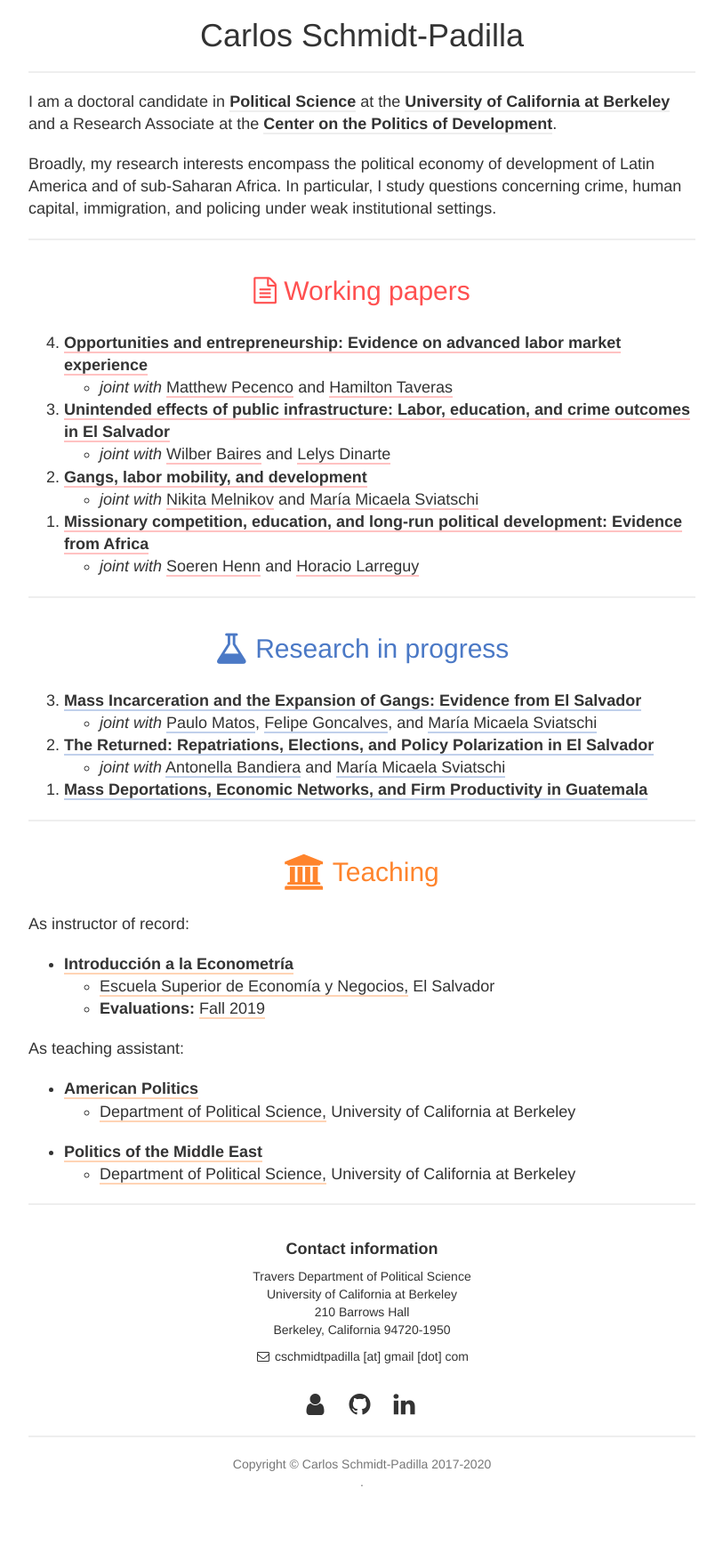
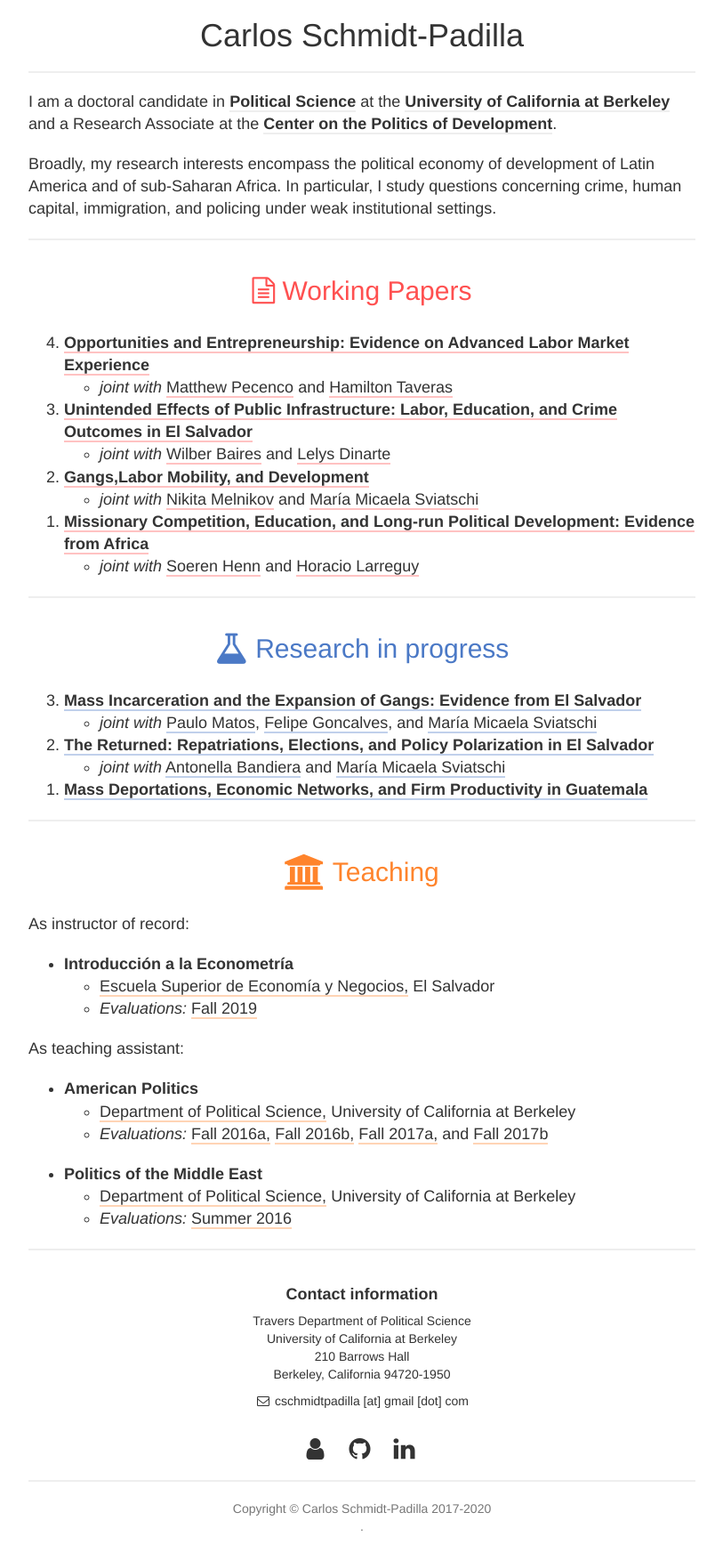
Before and after one commit to cschmidtpadilla/cschmidtpadilla.github.io, a Jekyll site: the page built from index.html, in a window 1280 px wide. Shown: the whole page at 89% size, without its empty margins (233-1046 px from the left). Built offline with Jekyll 4.4.1, drawn with Linux system fonts in a browser that asks for light colours; nearby versions of some CDN libraries; library files that are not in the unit come from our copies; before the commit the page ends 1695 px from its top, so only the background shows below that.

Commit message:
minor changes to teaching section

```diff
--- a/_includes/teaching.html
+++ b/_includes/teaching.html
@@ -12,23 +12,25 @@
           As instructor of record:
         </p>
         <ul class="lead text-left">
-          <li class="sep2"><a class="teaching" target="_blank"><b>Introducción a la Econometría</b></a></li>
+          <li class="sep2"><b>Introducción a la Econometría</b></li>
           <ul class="lead text-left">
             <li class="sep3"> <a class="teaching" href="https://www.esen.edu.sv/" target="_blank">Escuela Superior de Economía y Negocios,</a> El Salvador
-            <li class="sep3"><b>Evaluations: </b><a class="teaching" href="https://www.dropbox.com/s/qwbkomkqyisrz3j/schmidtpadilla_carlos_esen_econometrics_fall2019.pdf?raw=1" target="_blank">Fall 2019</a>
+            <li class="sep3"><i>Evaluations: </i><a class="teaching" href="https://www.dropbox.com/s/qwbkomkqyisrz3j/schmidtpadilla_carlos_esen_econometrics_fall2019.pdf?raw=1" target="_blank">Fall 2019</a>
           </ul>
         </ul>
         <p class="lead text-left">
           As teaching assistant:
         </p>
         <ul class="lead text-left">
-          <li class="sep2"><a class="teaching" target="_blank"><b>American Politics</b></a></li>
+          <li class="sep2"><b>American Politics</b></li>
           <ul class="lead text-left">
             <li class="sep3"> <a class="teaching" href="https://polisci.berkeley.edu/" target="_blank">Department of Political Science,</a> University of California at Berkeley
+            <li class="sep3"><i>Evaluations: </i><a class="teaching" href="https://www.dropbox.com/s/376t5ez46779h0m/schmidtpadilla_carlos_ucb_polsci1_fall2016a.pdf?raw=1" target="_blank">Fall 2016a,</a> <a class="teaching" href="https://www.dropbox.com/s/vwpxq67d5ih66p1/schmidtpadilla_carlos_ucb_polsci1_fall2016b.pdf?raw=1" target="_blank">Fall 2016b,</a> <a class="teaching" href="https://www.dropbox.com/s/tfhpsf8ufmo50nn/schmidtpadilla_carlos_ucb_polsci1_fall2017a.pdf?raw=1" target="_blank">Fall 2017a,</a> and <a class="teaching" href="https://www.dropbox.com/s/hruhx6gskrdeouj/schmidtpadilla_carlos_ucb_polsci1_fall2017b.pdf?raw=1" target="_blank">Fall 2017b</a>
           </ul>
-          <li class="sep2"><a class="teaching" target="_blank"><b>Politics of the Middle East</b></a></li>
+          <li class="sep2"><b>Politics of the Middle East</b></li>
           <ul class="lead text-left">
             <li class="sep3"> <a class="teaching" href="https://polisci.berkeley.edu/" target="_blank">Department of Political Science,</a> University of California at Berkeley
+            <li class="sep3"><i>Evaluations: </i><a class="teaching" href="https://www.dropbox.com/s/rltws59ze1h8o20/schmidtpadilla_carlos_ucb_polsci146_summer2016.pdf?raw=1" target="_blank">Summer 2016</a>
           </ul>
         </ul>
         <hr>
--- a/_includes/working.html
+++ b/_includes/working.html
@@ -5,26 +5,26 @@
       <div class="col-md-8 text-center">
         <h2 id="working">
           <span class="fa fa-file-text-o main-list-item-icon"></span>
-          Working papers
+          Working Papers
         </h2>
         <br>
         <ol reversed class="lead text-left">
-          <li><a class="working" href="https://www.dropbox.com/s/by83h0d62oe00hg/entrepreneurship_pecencoschmidtpadillataveras.pdf?raw=1" target="_blank"><b>Opportunities and entrepreneurship: Evidence on advanced labor market experience</b></a>
+          <li><a class="working" href="https://www.dropbox.com/s/by83h0d62oe00hg/entrepreneurship_pecencoschmidtpadillataveras.pdf?raw=1" target="_blank"><b>Opportunities and Entrepreneurship: Evidence on Advanced Labor Market Experience</b></a>
             <ul>
               <li> <i>joint with</i> <a class=working href="https://www.matthewpecenco.com/" target="_blank">Matthew Pecenco</a> and <a class=working href="https://do.linkedin.com/in/hamilton-taveras-640a7488/" target="_blank">Hamilton Taveras</a>
             </ul>
           </li>
-          <li><a class="working" target="_blank"><b>Unintended effects of public infrastructure: Labor, education, and crime outcomes in El Salvador</b></a>
+          <li><a class="working" target="_blank"><b>Unintended Effects of Public Infrastructure: Labor, Education, and Crime Outcomes in El Salvador</b></a>
             <ul>
               <li> <i>joint with</i> <a class=working href="https://www.linkedin.com/in/wilber-baires-05091928/" target="_blank">Wilber Baires</a> and <a class=working href="https://www.lelysdinarte.com/" target="_blank">Lelys Dinarte</a>
             </ul>
           </li>
-          <li><a class="working" href="https://papers.ssrn.com/sol3/papers.cfm?abstract_id=3477097" target="_blank"><b>Gangs, labor mobility, and development</b></a>
+          <li><a class="working" href="https://papers.ssrn.com/sol3/papers.cfm?abstract_id=3477097" target="_blank"><b>Gangs,Labor Mobility, and Development</b></a>
             <ul>
               <li> <i>joint with</i> <a class=working href="https://www.n-melnikov.com/" target="_blank">Nikita Melnikov</a> and <a class=working href="http://www.micaelasviatschi.com/" target="_blank">María Micaela Sviatschi</a>
             </ul>
           </li>
-          <li><a class="working" href="https://www.dropbox.com/s/ctjkcbehmpwkh29/Larreguy_WGAPE_Submission.pdf?dl=0" target="_blank"><b>Missionary competition, education, and long-run political development: Evidence from Africa</b></a>
+          <li><a class="working" href="https://www.dropbox.com/s/ctjkcbehmpwkh29/Larreguy_WGAPE_Submission.pdf?raw=1" target="_blank"><b>Missionary Competition, Education, and Long-run Political Development: Evidence from Africa</b></a>
             <ul>
               <li> <i>joint with</i> <a class=working href="http://soerenhenn.com/" target="_blank">Soeren Henn</a> and <a class=working href="https://sites.google.com/site/hlarreguy/" target="_blank">Horacio Larreguy</a>
             </ul>
```
